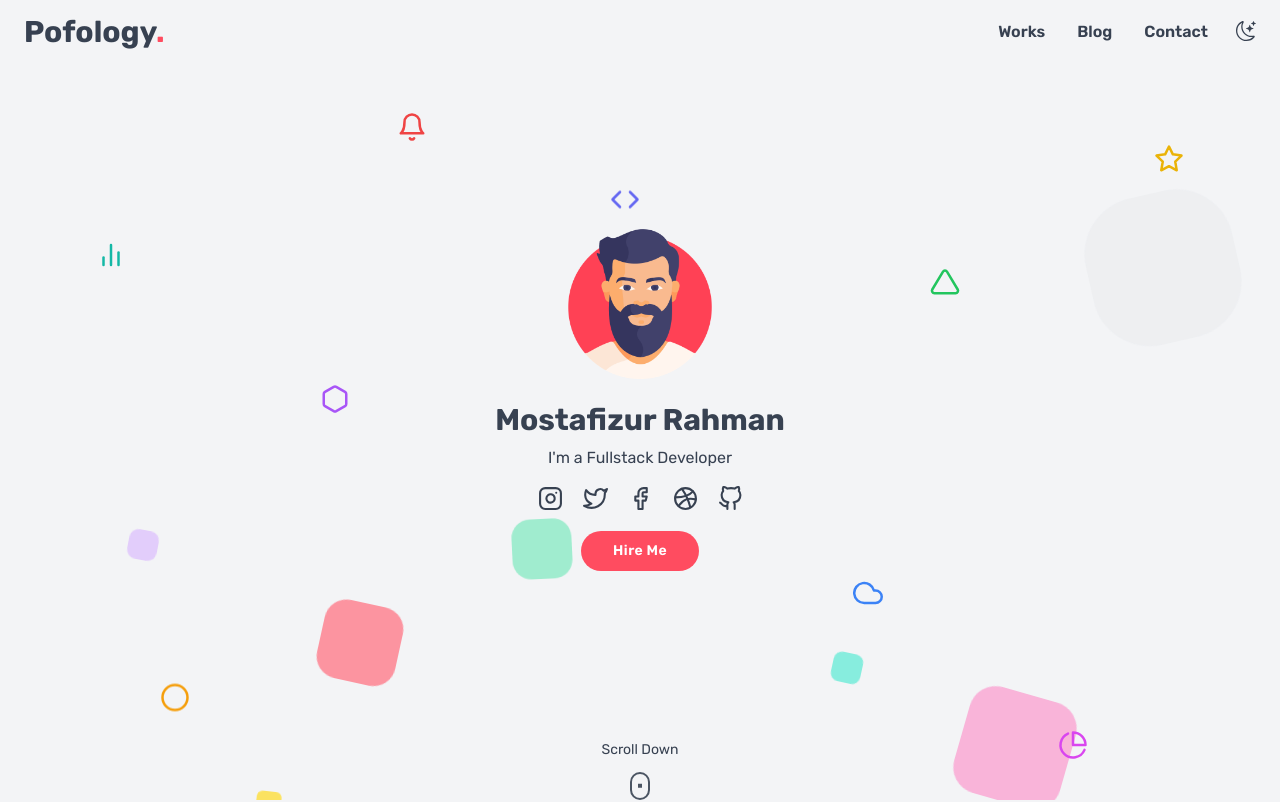
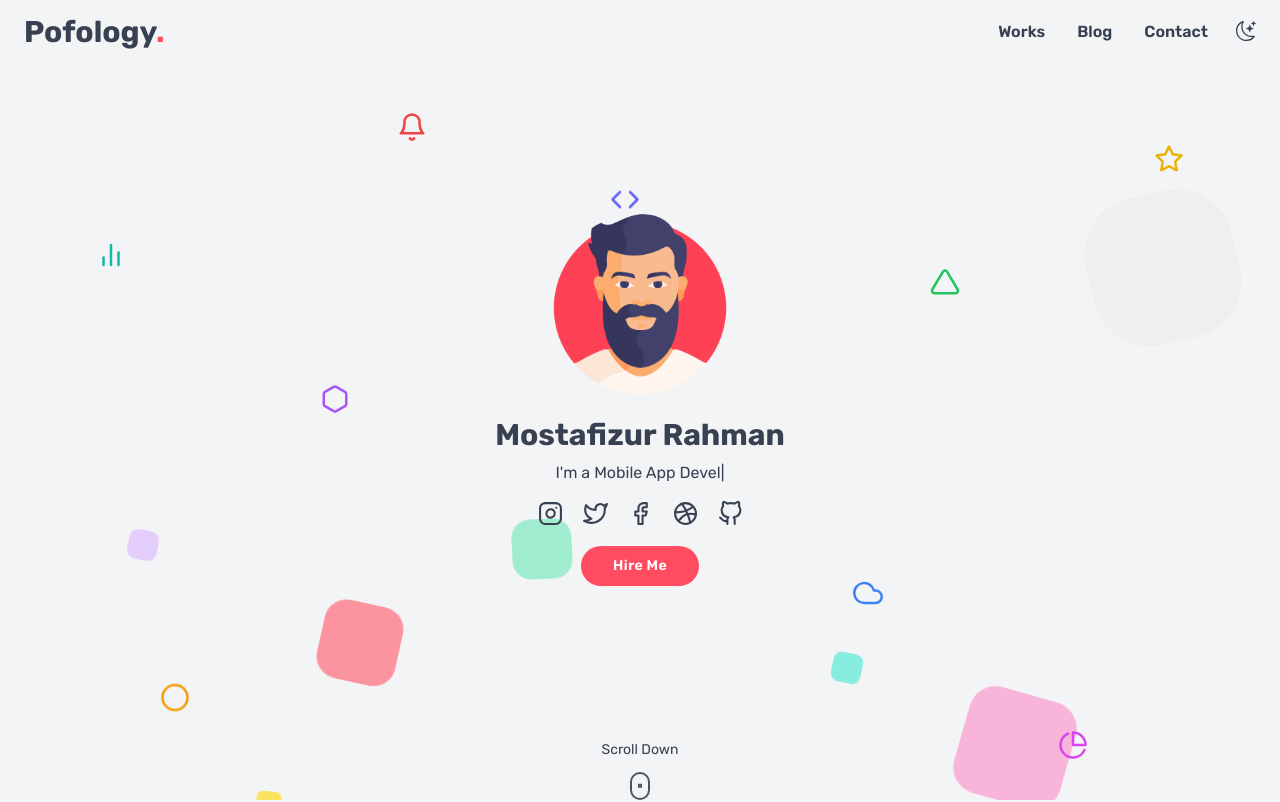
Before and after one commit to mostafizurhimself/getprofile, a Next.js app in the folder pofology/: page / in a window 1280 px wide. Shown: the top 802 px of the page. Built offline with nearby package versions, Linux system fonts and the light colour scheme.

Commit message:
Update hero section

```diff
--- a/pofology/package.json
+++ b/pofology/package.json
@@ -18,6 +18,7 @@
     "react-icons": "^4.4.0",
     "react-scroll-to-top": "^3.0.0",
     "react-slick": "^0.29.0",
+    "react-typed": "^1.2.0",
     "slick-carousel": "^1.8.1"
   },
   "devDependencies": {
--- a/pofology/src/components/partials/HeroSection.tsx
+++ b/pofology/src/components/partials/HeroSection.tsx
@@ -4,6 +4,7 @@ import React from 'react';
 import { FiDribbble, FiFacebook, FiGithub, FiInstagram, FiTwitter } from 'react-icons/fi';
 import Button from '@/components/form/Button';
 import HeroBackground from './HeroBackground';
+import Typed from 'react-typed';
 
 const HeroSection = () => {
   return (
@@ -11,10 +12,19 @@ const HeroSection = () => {
       <HeroBackground />
       <div className="flex flex-col items-center">
         <div className="overflow-hidden rounded-full">
-          <Image src="/images/avatar/man.png" width={150} height={150} alt="avatar" />
+          <Image src="/images/avatar/man.png" width={180} height={180} alt="avatar" />
         </div>
         <h1 className="mt-4 text-3xl font-bold ">Mostafizur Rahman</h1>
-        <div className="mt-2 flex gap-1">I'm a Fullstack Developer</div>
+        <div className="mt-2 flex gap-1">
+          {' '}
+          I'm a{' '}
+          <Typed
+            strings={['Fullstack Developer', 'UI/UX Designer', 'Mobile App Developer']}
+            typeSpeed={60}
+            backSpeed={30}
+            loop
+          />
+        </div>
         <div className="mt-4  flex gap-5">
           <Link href="https://www.instragram.com">
             <a className="text-gray-700 transition-colors duration-150 hover:text-primary-500">
--- a/pofology/tailwind.config.js
+++ b/pofology/tailwind.config.js
@@ -7,7 +7,7 @@ module.exports = {
     "./src/layouts/**/*.{js,ts,jsx,tsx}",
     "./src/components/**/*.{js,ts,jsx,tsx}",
   ],
-  darkMode: 'media',
+  darkMode: 'class', // or 'media'
   theme: {
     screens: {
       'xs': '475px',
```
Also changed, not shown: 2 other files (tests, documents, lock files or other folders).
